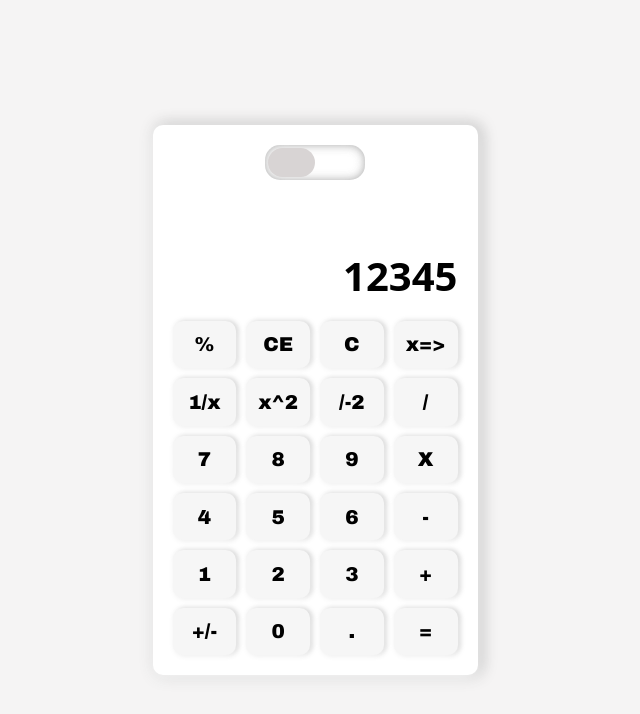
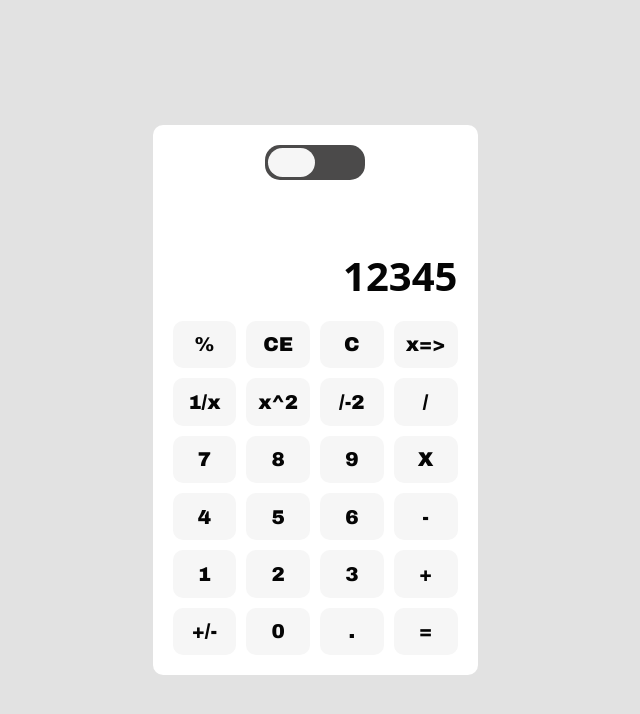
Before and after one commit to dpacoria21/calculatorApp, a plain HTML site: page index.html in a window 1280 px wide. Both pictures are taken after a click on the element 663 px from the left and 162 px from the top of the page. Shown: the whole page, without its empty margins (325-965 px from the left). Drawn offline with Linux system fonts and the light colour scheme.

Commit message:
Se agrego la funcionalidad de cambiar el modo oscuro y el modo claro

```diff
--- a/index.html
+++ b/index.html
@@ -5,7 +5,7 @@
     <meta http-equiv="X-UA-Compatible" content="IE=edge">
     <meta name="viewport" content="width=device-width, initial-scale=1.0">
     <link rel="stylesheet" href="style.css">
-    <title>Document</title>
+    <title>Calculator App</title>
 </head>
 <body>
 
--- a/script.js
+++ b/script.js
@@ -1,6 +1,29 @@
 const light = document.querySelector('.option');
+
+const root = document.querySelector(':root');
+const rs = getComputedStyle(root);
+const container = document.querySelector('.calculator');
+root.style.setProperty('--color-fondo', '#fff');
+
 let theme = true;
 light.addEventListener('click', () => {
     light.style.transform = theme ? `translateX(-100%)` : `translateX(0)`;
     theme = !theme;
 })
+
+const option = document.querySelector('.option');
+let isDarkMode = true;
+option.addEventListener('click', () => {
+    if(isDarkMode) {
+        root.style.setProperty('--color-fondo', '#e2e2e2');
+        root.style.setProperty('--color-buttons', '#f6f6f6');
+        root.style.setProperty('--color-calculator', '#fff');
+        root.style.setProperty('--color-numbers', '#050505');
+    }else {
+        root.style.setProperty('--color-fondo', '#252525');
+        root.style.setProperty('--color-buttons', '#151515');
+        root.style.setProperty('--color-calculator', '#101010');
+        root.style.setProperty('--color-numbers', '#e5e5e5');
+    }
+    isDarkMode = !isDarkMode;
+})
--- a/style.css
+++ b/style.css
@@ -1,18 +1,30 @@
 
 @import url('https://fonts.googleapis.com/css2?family=Archivo+Black&display=swap');
+
+:root {
+    --color-fondo: #e2e2e2;
+    --color-buttons: #f6f6f6;
+    --color-calculator: #fff;
+    --color-numbers: #050505;
+
+    --color-fondo-dark: #252525;
+    --color-calculator-dark: #101010;
+    --color-buttons-dark: #151515;
+    --color-numbers-dark: #e5e5e5;
+}
 
 * {
     margin: 0;
     font-family: system-ui, -apple-system, BlinkMacSystemFont, 'Segoe UI', Roboto, Oxygen, Ubuntu, Cantarell, 'Open Sans', 'Helvetica Neue', sans-serif;
     box-sizing: border-box;
+    color: var(--color-numbers);
+    transition: .5s linear;
 }
 
-:root {
-    --color: #34a3e7;
-}
 
 body {
-    background: #f5f4f4;
+    background: var(--color-fondo);
+    transition: .5s linear;
     min-height: 100vh;
     display: flex;
     align-items: center;
@@ -25,9 +37,10 @@ body {
     padding: 20px;
     height: 550px;
     border-radius: 10px;
-    background: #fff;
-    box-shadow: 0 3px 15px rgb(255, 255, 255),
-                3px 0 15px rgba(50, 50, 50, 0.4);
+    background: var(--color-calculator);
+    transition: .5s linear;
+    /* box-shadow: 0 3px 15px rgb(255, 255, 255), */
+                /* 3px 0 15px rgba(50, 50, 50, 0.4); */
     display: grid;
     place-content: center;
     gap: 10px;
@@ -59,8 +72,9 @@ body {
     padding: 3px;
     width: 100px;
     height: 35px;
-    box-shadow: 0px 0px 10px inset rgba(55, 55, 55, 0.4),
-                0px 0px 10px inset rgba(245, 245, 245, .5);
+    background: #4b4a4a;
+    /* box-shadow: 0px 0px 10px inset rgba(55, 55, 55, 0.4), */
+                /* 0px 0px 10px inset rgba(245, 245, 245, .5); */
     left: calc(50% - 50px);
     top: 0px;
     border-radius: 15px;
@@ -73,7 +87,8 @@ body {
     width: 50%;
     height: 100%;
     border-radius: 15px;
-    background: #d8d4d4;
+    background: var(--color-buttons);
+    transition: .5s linear;
     transition: .5s linear;
 }
 
@@ -84,9 +99,10 @@ body {
     justify-content: center;
     font-size: 20px;
     font-weight: 400;
-    background: #f6f6f6;
-    box-shadow: 0px 2px 10px rgba(255, 255, 255, 1),
-                2px 0px 5px rgba(95, 95, 95, 0.4);
+    background: var(--color-buttons);
+    transition: .5s linear;
+    /* box-shadow: 0px 2px 10px rgba(255, 255, 255, 1), */
+                /* 2px 0px 5px rgba(95, 95, 95, 0.4); */
     border-radius: 10px;
 }
 
```
